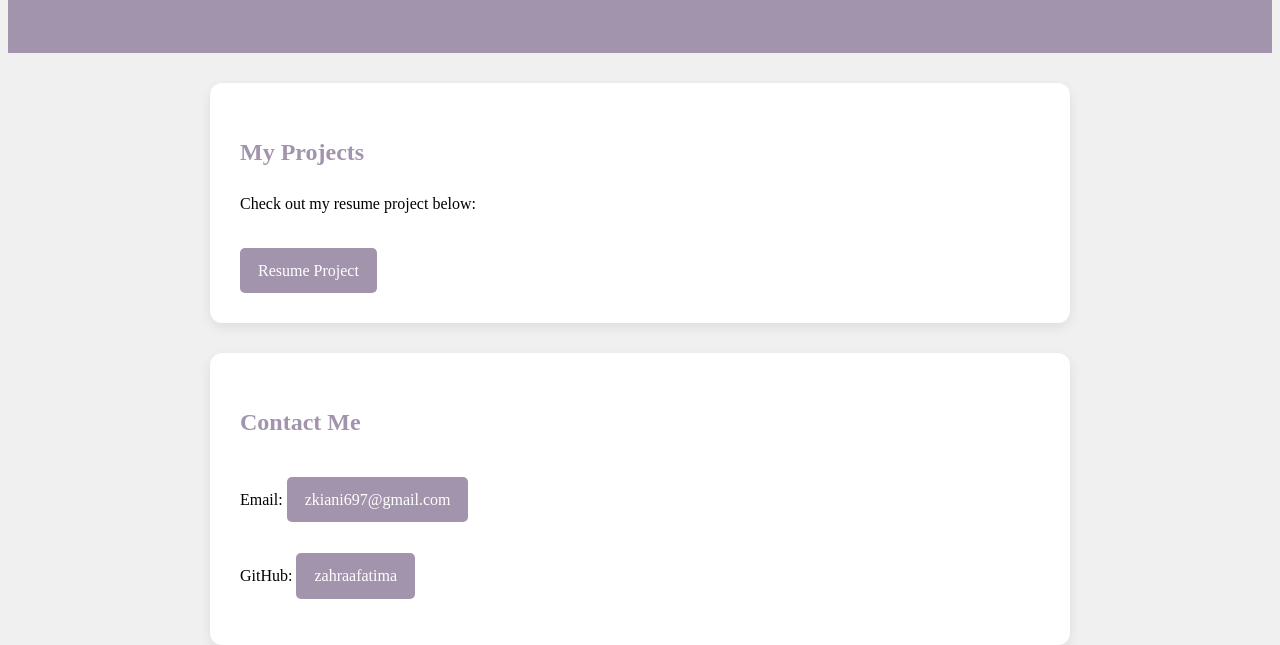
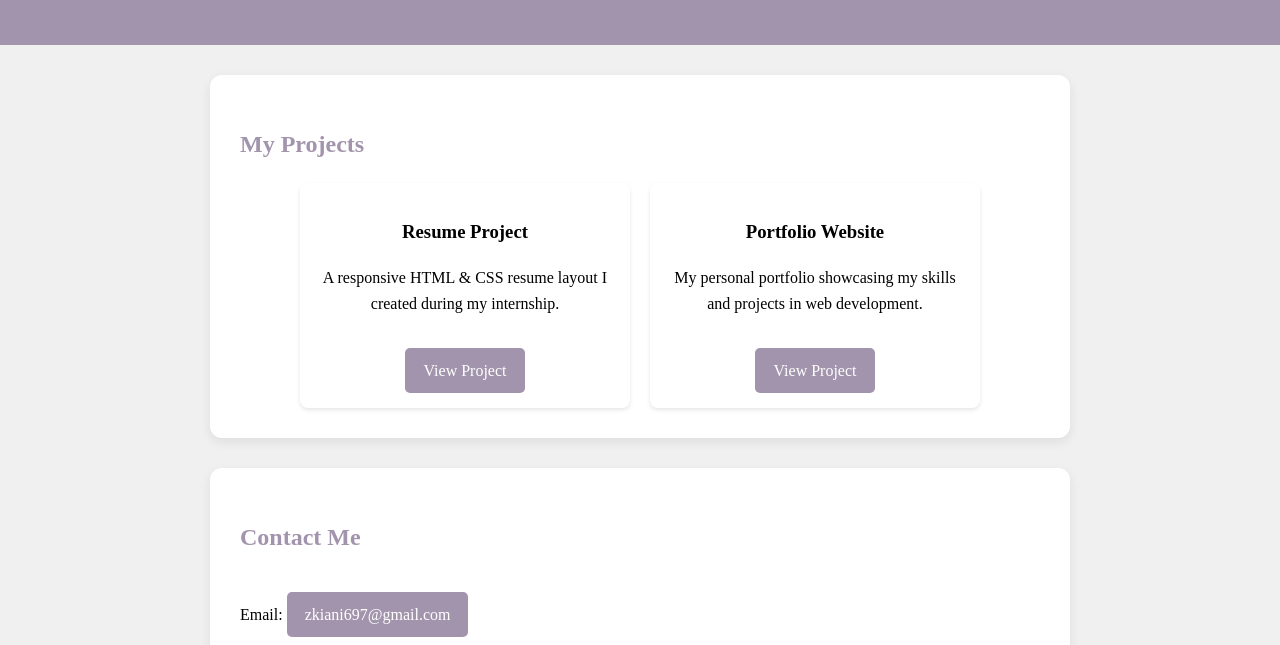
Before and after one commit to zahraafatima/Portfolio, a plain HTML site: page index.html in a window 1280 px wide. Shown: the part 195-840 px from the top of the page. Drawn offline with Linux system fonts and the light colour scheme.

```diff
--- a/index.html
+++ b/index.html
@@ -8,20 +8,32 @@
 </head>
 <body>
 
-
   <header>
     <h1>Zahra Fatima</h1>
     <p>
-      Hello! Welcome to my portfolio. I’m Zahra, an Electrical Engineering student currently in my third semester. I am doing an internship at Innovativex where I am learning front-end development and building my skills in creating clean and user-friendly websites.
+      Hello! Welcome to my portfolio. I’m Zahra, an Electrical Engineering student currently in my third semester.
+      I am doing an internship at Innovativex where I am learning front-end development and building my skills
+      in creating clean and user-friendly websites.
     </p>
   </header>
 
   <section id="projects">
     <h2>My Projects</h2>
-    <p>Check out my resume project below:</p>
-    <a href="https://github.com/zahraafatima/resume-responsive-design" class="btn">Resume Project</a>
+    <div class="projects-container">
+      <div class="project-card">
+  <h3>Resume Project</h3>
+  <p>A responsive HTML & CSS resume layout I created during my internship.</p>
+  <a href="https://github.com/zahraafatima/resume-responsive-design" target="_blank" class="btn">View Project</a>
+</div>
+
+<div class="project-card">
+  <h3>Portfolio Website</h3>
+  <p>My personal portfolio showcasing my skills and projects in web development.</p>
+  <a href="#" target="_blank" class="btn">View Project</a>
+</div>
+
+    </div>
   </section>
-
 
   <section id="contact">
     <h2>Contact Me</h2>
--- a/style.css
+++ b/style.css
@@ -1,7 +1,7 @@
 body {
-   background-color: #f0f0f0;
-  font-family: 'Times New Roman', Times, serif
-  margin 0;
+  background-color: #f0f0f0;
+  font-family: 'Times New Roman', Times, serif;
+  margin: 0;
   padding: 0;
   line-height: 1.6;
 }
@@ -12,7 +12,6 @@ header {
   padding: 40px 20px;
   text-align: center;
 }
-
 
 section {
   background: #ffffff;
@@ -31,7 +30,6 @@ h2 {
   color: #a294ac;
 }
 
-
 .btn {
   display: inline-block;
   background-color: #a294ac;
@@ -44,20 +42,12 @@ h2 {
 }
 
 .btn:hover {
-  background-color:#e9daf7;
+  background-color: #e9daf7;
+  color: black;
   transform: scale(1.05);
 }
 
-
-@media (min-width: 600px) {
-  .contact-info {
-    flex-direction: row;
-    justify-content: space-between;
-  }
-}
-
 a {
-
   text-decoration: none;
   transition: color 0.3s ease;
 }
@@ -66,9 +56,44 @@ a:hover {
   color: #161717;
 }
 
+.projects-container {
+  display: flex;
+  gap: 20px;
+  flex-wrap: wrap;
+  justify-content: center;
+}
+
+.project-card {
+  background: #fff;
+  border-radius: 8px;
+  box-shadow: 0 2px 4px rgba(0,0,0,0.1);
+  width: 300px;
+  padding: 15px;
+  text-align: center;
+  transition: transform 0.3s ease;
+}
+
+.project-card img {
+  width: 100%;
+  border-radius: 6px;
+}
+
+.project-card:hover {
+  transform: translateY(-5px);
+}
+
+@media (max-width: 600px) {
+  .projects-container {
+    flex-direction: column;
+    align-items: center;
+  }
+}
+
+
 h1, h2, section {
   animation: fadeIn 1.5s ease-in;
 }
+
 @keyframes fadeIn {
   from { opacity: 0; transform: translateY(-20px); }
   to { opacity: 1; transform: translateY(0); }
```
